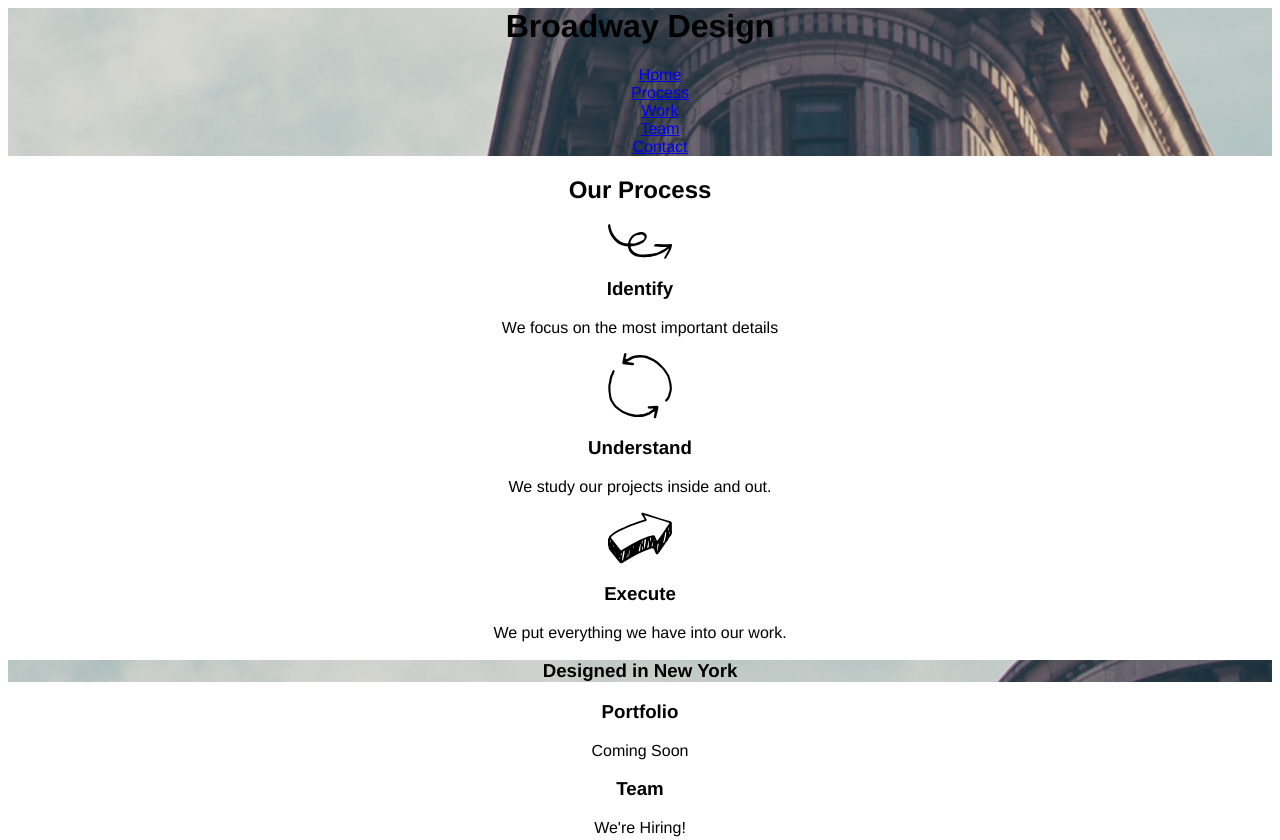
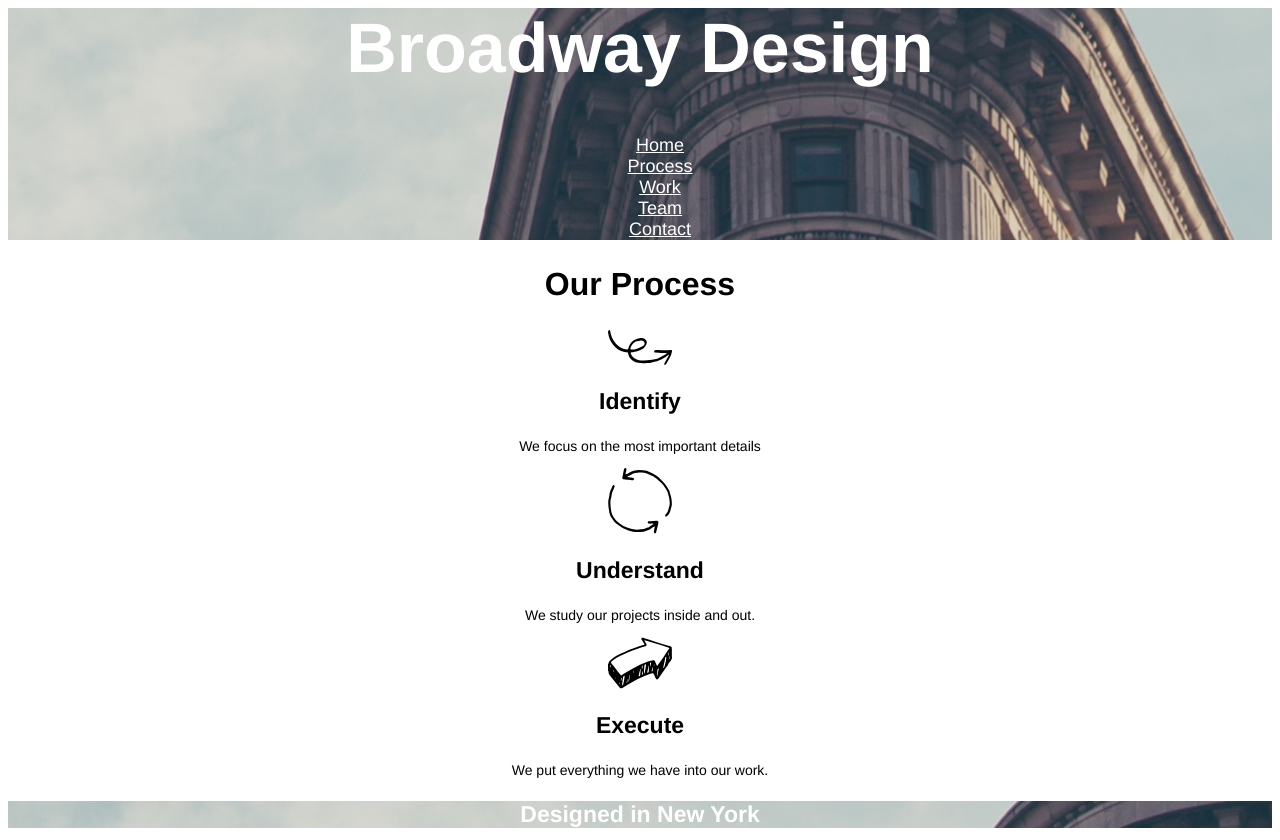
Before and after one commit to Ace7884/CodeCademy-Broadway, a plain HTML site: page index.html in a window 1280 px wide. Shown: the top 840 px of the page. Drawn offline with Linux system fonts and the light colour scheme.

Commit message:
presentation finised margins sizes need fixing

```diff
--- a/css/style.css
+++ b/css/style.css
@@ -10,10 +10,34 @@ background-image: url(../imgs/the-flatiron-building.png);
     background-position:80%;
     background-repeat: no-repeat;
 }
+h1 ,#banner , li {
+    color:white;
+}
+h1 ,h2,h3 {
+    font-weight:bold;
+}
+h1 {
+    font-size:70px;
+}
+h2 {
+    font-size:32px;
+}
+h3 {
+    font-size:23px;
+}
+p {
+    font-size:14px;
+}
 li{
     list-style:none;
+
+}
+a {
+    font-size:18px;
+    color:white;
 }
 #footer {
+    font-size:11px;
     text-align:left;
     background-color:dimgray;
     -webkit-padding-start: 0px;
```
